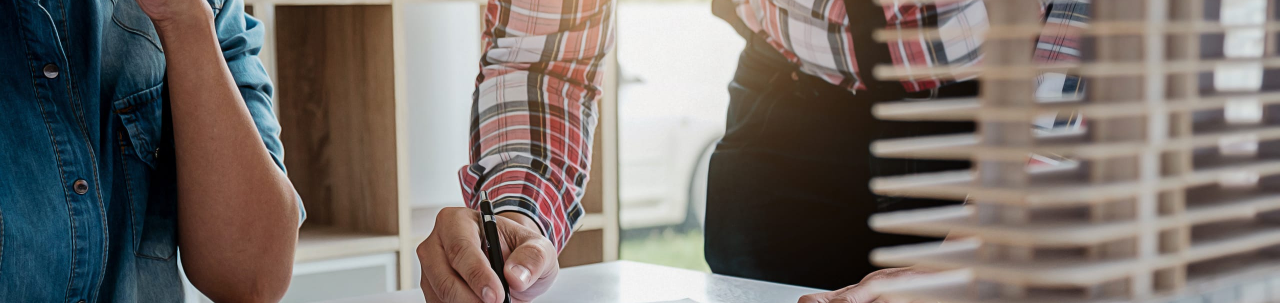
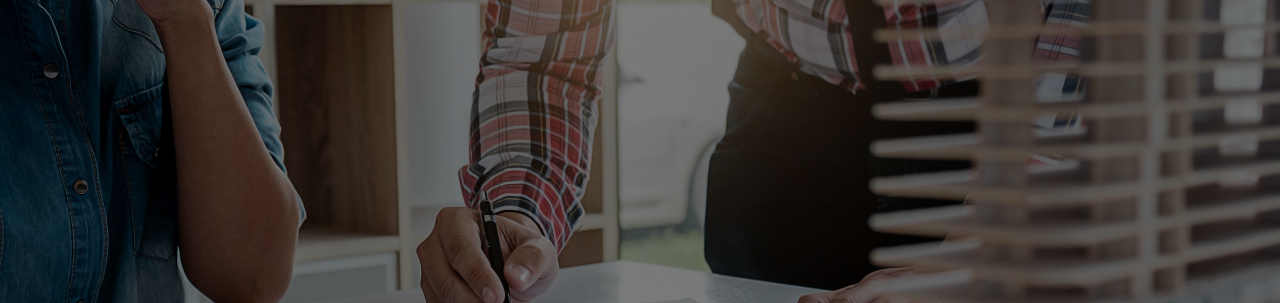
Before and after one commit to davlatsultonov/yolka-engineering, a website: page app/index.html in a window 1280 px wide. Shown: the part 141-444 px from the top of the page. Drawn offline with Linux system fonts and the light colour scheme.

Commit message:
added darkening for slider image

```diff
--- a/app/index.html
+++ b/app/index.html
@@ -8,7 +8,7 @@
     <title>Yolka Enineering</title>
 
     <link rel="shortcut icon" href="/images/favicon.ico" type="image/x-icon"/>
-    <link rel="stylesheet" href="css/style.min.css?v=2.4" type="text/css">
+    <link rel="stylesheet" href="css/style.min.css?v=2.5" type="text/css">
 </head>
 
 <body>
--- a/app/scss/components/side-menu.scss
+++ b/app/scss/components/side-menu.scss
@@ -6,7 +6,7 @@
   top: 0;
   bottom: 0;
   background-color: $base-green;
-  padding: 35px 15px 0;
+  padding: 35px 15px;
   box-shadow: 0 0 0 99999px rgba(0, 0, 0, .44);
   z-index: $layer-2;
   overflow: auto;
--- a/app/scss/components/slider.scss
+++ b/app/scss/components/slider.scss
@@ -19,6 +19,22 @@
     min-height: 665px;
     background-size: cover;
     background-repeat: no-repeat;
+    position: relative;
+
+    &:before {
+      content: '';
+      position: absolute;
+      top: 0;
+      bottom: 0;
+      left: 0;
+      right: 0;
+      z-index: 1;
+      background-color: rgba(0, 0, 0, 0.5);
+
+      @media #{$xs-l} {
+        display: none;
+      }
+    }
 
     @media #{$xs-l} {
       min-height: 300px;
@@ -29,6 +45,7 @@
     position: absolute;
     bottom: 106px;
     color: #fff;
+    z-index: 2;
 
     h1 {
       font-size: 54px;
```
Also changed, not shown: app/css/style.min.css.
